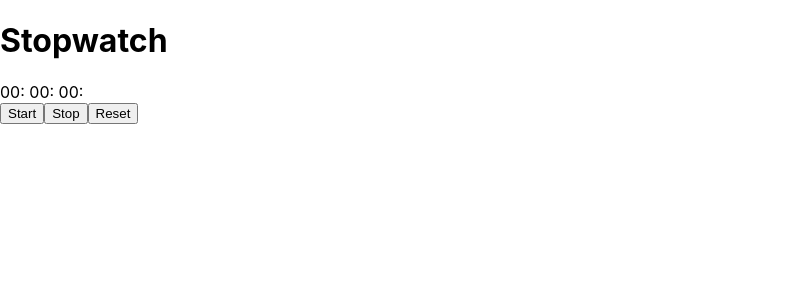
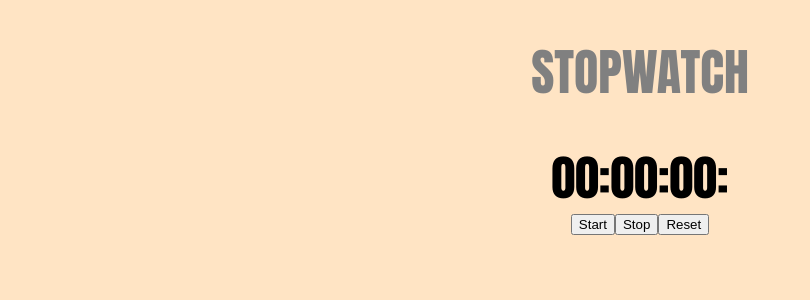
Before and after one commit to ThandoDev/stopwatch, a React (Create React App) app: page / in a window 1280 px wide. Shown: the top 300 px of the page, without its empty margins (0-810 px from the left). Built offline with nearby package versions, Linux system fonts and the light colour scheme.

Commit message:
CSS Added

```diff
--- a/src/App.css
+++ b/src/App.css
@@ -1,38 +1,25 @@
-.App {
-  text-align: center;
+body{
+  font-family: Impact, Haettenschweiler, 'Arial Narrow Bold', sans-serif;
+  background-color: bisque;
+  display: flex;
+  align-items: center;
+  justify-content: center;
 }
 
-.App-logo {
-  height: 40vmin;
-  pointer-events: none;
+h1{
+  color: gray;
+  font-size: 50px;
 }
 
-@media (prefers-reduced-motion: no-preference) {
-  .App-logo {
-    animation: App-logo-spin infinite 20s linear;
-  }
+.time-display {
+  font-size: 3rem;
+  display: flex;
+  align-items: center;
+  justify-content: center;
 }
 
-.App-header {
-  background-color: #282c34;
-  min-height: 100vh;
+.button-display{
   display: flex;
-  flex-direction: column;
   align-items: center;
   justify-content: center;
-  font-size: calc(10px + 2vmin);
-  color: white;
 }
-
-.App-link {
-  color: #61dafb;
-}
-
-@keyframes App-logo-spin {
-  from {
-    transform: rotate(0deg);
-  }
-  to {
-    transform: rotate(360deg);
-  }
-}
--- a/src/App.js
+++ b/src/App.js
@@ -18,13 +18,13 @@ useEffect(() => {
 },[running]);
 
   return (
-    <><h1>Stopwatch</h1>
-    <div>
+    <><h1>STOPWATCH</h1>
+    <div class="time-display">
       <span>{("0" + Math.floor((time/60000) % 60)).slice(-2)}: </span>
       <span>{("0" + Math.floor((time/1000) % 60)).slice(-2)}: </span>
       <span>{("0" + ((time/10) % 100)).slice(-2)}: </span>
     </div>
-    <div>
+    <div class="button-display" >
       <button onClick={()=>{setRunning(true)}}>Start</button>
       <button onClick={()=>{setRunning(false)}}>Stop</button>
       <button onClick={()=> {setTime(0)}} >Reset</button>
```
